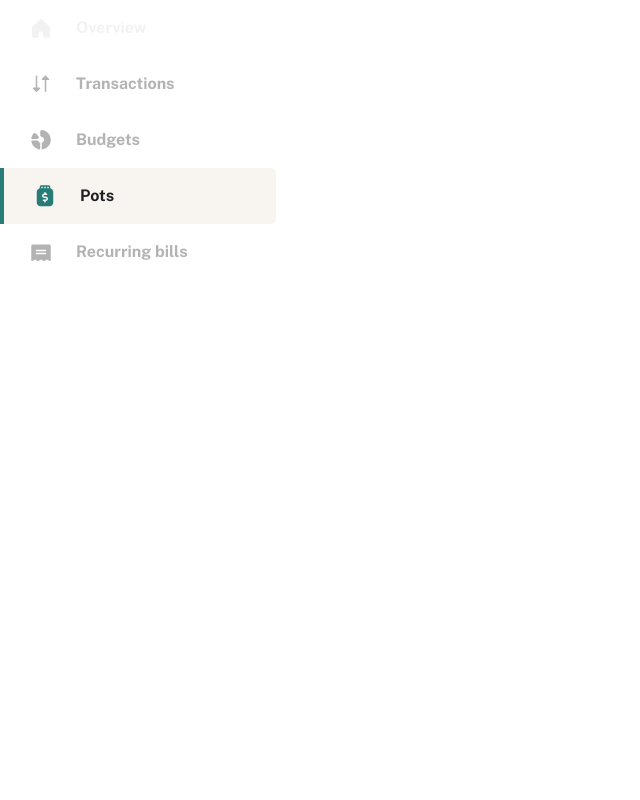
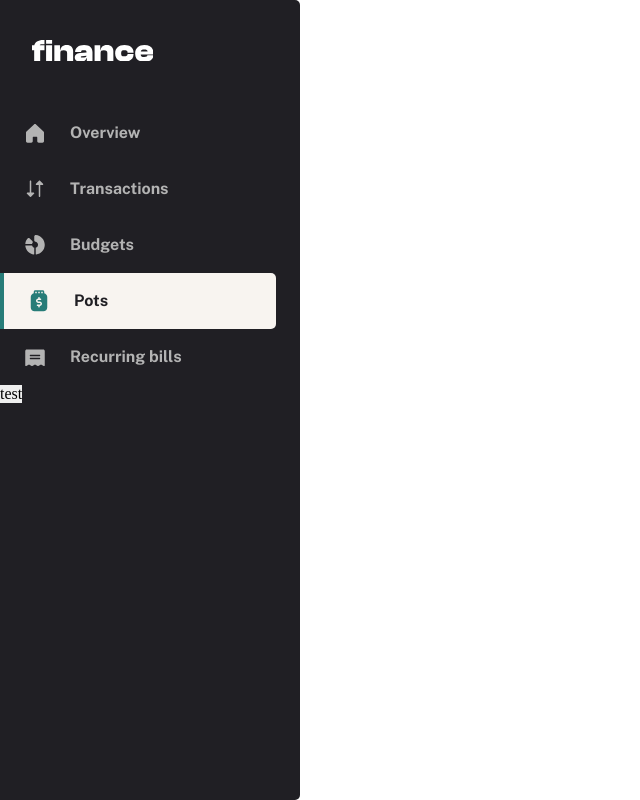
Before and after one commit to AdrianMayorDev/personal-finance-manager, a Next.js app: page / in a window 1280 px wide. Shown: the whole page, without its empty margins (0-640 px from the left). Built offline with nearby package versions, Linux system fonts and the light colour scheme.

Commit message:
SideMenu created

```diff
--- a/src/app/components/SideButton/SideButton.module.scss
+++ b/src/app/components/SideButton/SideButton.module.scss
@@ -31,6 +31,14 @@ $caret-margin: 0px 23px 0px 23px;
 	}
 
 	@media (max-width: breakpoints.$mobile-bp) {
+		width: $button-mobile-width;
+		height: $button-mobile-height;
+		span {
+			display: none;
+		}
+	}
+
+	@container (max-width: 100px) {
 		width: $button-mobile-width;
 		height: $button-mobile-height;
 		span {
--- /dev/null
+++ b/src/app/components/SideLogo/SideLogo.module.scss
@@ -0,0 +1,15 @@
+.sideLogo {
+	display: inline-block;
+	margin-left: 32px;
+	margin-bottom: 40px;
+	margin-top: 40px;
+	width: 121px;
+	height: 21px;
+	background: url("../../../../public/assets/icons/logo-large.svg") no-repeat;
+	transition: all 0.1s;
+	cursor: pointer;
+
+	&.logoCollapsed {
+		background-image: url("../../../../public/assets/icons/logo-small.svg");
+	}
+}
--- /dev/null
+++ b/src/app/components/SideLogo/SideLogo.tsx
@@ -0,0 +1,16 @@
+import styles from "./SideLogo.module.scss";
+
+const { sideLogo, logoCollapsed } = styles;
+
+interface SideLogoProps {
+	/** Collapsed menu */
+	collapse?: boolean;
+}
+
+const SideLogo = ({ collapse = false }: SideLogoProps) => {
+	const currentCollapse = collapse ? logoCollapsed : "";
+
+	return <a href='/' className={`${sideLogo} ${currentCollapse}`}></a>;
+};
+
+export default SideLogo;
--- /dev/null
+++ b/src/app/layouts/SideMenu/SideMenu.module.scss
@@ -0,0 +1,42 @@
+$sideMenu-desktop-height: 100%;
+$sideMenu-desktop-width: 300px;
+$sideMenu-desktop-border-radius: 0px 5px 5px 0px;
+$sideMenu-tablet-height: 74px;
+$sideMenu-tablet-width: 100%;
+$sideMenu-tablet-border-radius: 5px 5px 0px 0px;
+$sideMenu-mobile-height: 52px;
+
+.sideMenu {
+	position: fixed;
+	background-color: var(--background-secondary);
+	height: $sideMenu-desktop-height;
+	width: $sideMenu-desktop-width;
+	border-radius: $sideMenu-desktop-border-radius;
+
+	@media (max-width: breakpoints.$tablet-bp) {
+		bottom: 0;
+		width: $sideMenu-tablet-width;
+		height: $sideMenu-tablet-height;
+		border-radius: $sideMenu-tablet-border-radius;
+
+		> :first-child,
+		> :last-child {
+			display: none;
+		}
+
+		ul {
+			height: 100%;
+			display: flex;
+			align-items: flex-end;
+			justify-content: center;
+			gap: 42px;
+		}
+
+		@media (max-width: breakpoints.$mobile-bp) {
+			height: $sideMenu-mobile-height;
+			ul {
+				gap: initial;
+			}
+		}
+	}
+}
--- /dev/null
+++ b/src/app/layouts/SideMenu/SideMenu.tsx
@@ -0,0 +1,24 @@
+import SideButton, { ButtonType } from "@/app/components/SideButton/SideButton";
+
+import styles from "./SideMenu.module.scss";
+import SideLogo from "@/app/components/SideLogo/SideLogo";
+
+const { sideMenu } = styles;
+
+const SideMenu = () => {
+	return (
+		<nav id='testNav' className={sideMenu}>
+			<SideLogo />
+			<ul>
+				<SideButton type={ButtonType.homeButton} label='Overview' />
+				<SideButton type={ButtonType.transactionsButton} label='Transactions' />
+				<SideButton type={ButtonType.budgetsButton} label='Budgets' />
+				<SideButton type={ButtonType.potsButton} label='Pots' active />
+				<SideButton type={ButtonType.recurringButton} label='Recurring bills' />
+			</ul>
+			<button>test</button>
+		</nav>
+	);
+};
+
+export default SideMenu;
--- a/src/app/page.tsx
+++ b/src/app/page.tsx
@@ -1,15 +1,6 @@
 import "./styles/main.scss";
-import ButtonPrimary from "./components/ButtonPrimary/ButtonPrimary";
-import SideButton, { ButtonType } from "./components/SideButton/SideButton";
+import SideMenu from "./layouts/SideMenu/SideMenu";
 
 export default function Home() {
-	return (
-		<div>
-			<SideButton type={ButtonType.homeButton} label='Overview' />
-			<SideButton type={ButtonType.transactionsButton} label='Transactions' />
-			<SideButton type={ButtonType.budgetsButton} label='Budgets' />
-			<SideButton type={ButtonType.potsButton} label='Pots' active />
-			<SideButton type={ButtonType.recurringButton} label='Recurring bills' />
-		</div>
-	);
+	return <SideMenu />;
 }
--- a/src/app/styles/base/_reset.scss
+++ b/src/app/styles/base/_reset.scss
@@ -1,17 +1,13 @@
 /*
   1. Use a more-intuitive box-sizing model.
+  2. Remove default margin and padding
 */
 *,
 *::before,
 *::after {
+	margin: 0;
+	padding: 0;
 	box-sizing: border-box;
-}
-
-/*
-    2. Remove default margin
-  */
-* {
-	margin: 0;
 }
 
 /*
@@ -20,7 +16,8 @@
     4. Improve text rendering
   */
 body {
-	line-height: 1.5;
+	// line-height: 1.5;
+	min-height: 100vh;
 	-webkit-font-smoothing: antialiased;
 }
 
--- a/src/app/styles/base/_theme.scss
+++ b/src/app/styles/base/_theme.scss
@@ -10,7 +10,7 @@
 
 	// Background
 	--background-primary: #{palette.$primary-beige-100};
-	--background-secondary: #{palette.$primary-grey-100};
+	--background-secondary: #{palette.$primary-grey-900};
 	--background-tertiary: #{palette.$primary-white};
 
 	// Button
```
